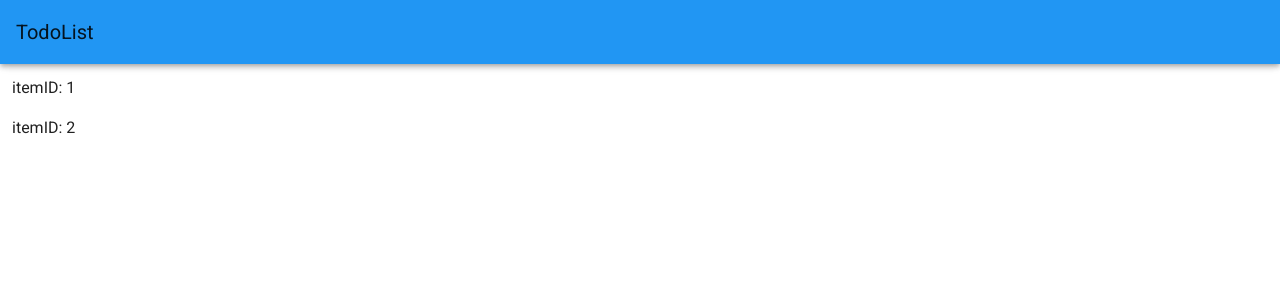
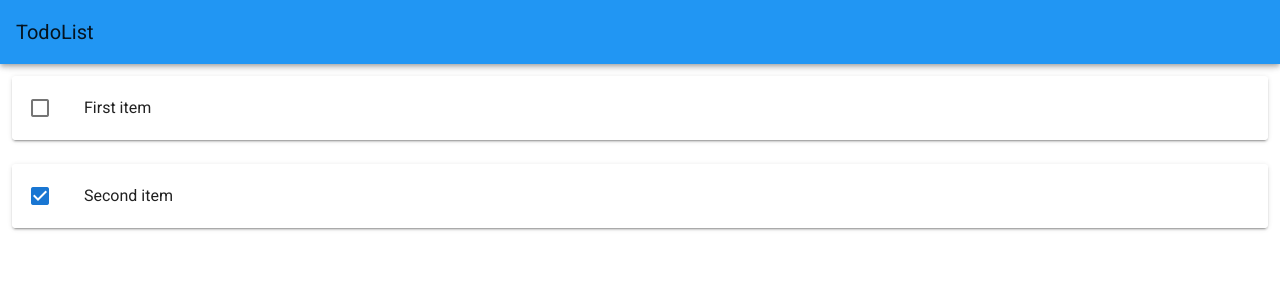
Before and after one commit to Norbi-S/todolist, a Vue app: page / in a window 1280 px wide. Shown: the top 300 px of the page. Built offline with nearby package versions, Linux system fonts and the light colour scheme.

Commit message:
Integrate card with store actions

```diff
--- a/src/components/TodoItemCard.vue
+++ b/src/components/TodoItemCard.vue
@@ -1,7 +1,23 @@
 <template>
-  <div>
-    <p>itemID: {{ itemId }}</p>
-  </div>
+  <v-card>
+    <v-list flat>
+      <v-list-item-group
+        :value="isDone | booleanToListItemValue"
+        @change="onDoneStatusChange"
+      >
+        <v-list-item :ripple="false">
+          <template v-slot:default="props">
+            <v-list-item-action>
+              <v-checkbox v-model="props.active" color="primary"></v-checkbox>
+            </v-list-item-action>
+            <v-list-item-content>
+              {{ item.content }}
+            </v-list-item-content>
+          </template>
+        </v-list-item>
+      </v-list-item-group>
+    </v-list>
+  </v-card>
 </template>
 
 <script lang="ts">
@@ -13,5 +29,26 @@ export default Vue.extend({
       type: Number,
     },
   },
+  computed: {
+    item() {
+      return this.$store.getters.getItem(this.$props.itemId);
+    },
+    isDone() {
+      return this.$store.getters.isTodoDone(this.$props.itemId);
+    },
+  },
+  methods: {
+    onDoneStatusChange() {
+      const isDone = this.$store.getters.isTodoDone(this.$props.itemId);
+      const action = isDone ? 'makeItemsNotDone' : 'makeItemsDone';
+
+      this.$store.dispatch(action, { itemIDs: [this.$props.itemId] });
+    },
+  },
+  filters: {
+    booleanToListItemValue(val: boolean): number | undefined {
+      return val ? 0 : undefined;
+    },
+  },
 });
 </script>
--- a/src/components/TodoItemList.vue
+++ b/src/components/TodoItemList.vue
@@ -1,10 +1,10 @@
 <template>
   <v-container fluid>
-    <TodoItemCard
-      v-for="todo in todos"
-      :key="todo"
-      :item-id="todo"
-    ></TodoItemCard>
+    <v-row v-for="todo in todos" :key="todo">
+      <v-container fluid="">
+        <TodoItemCard :item-id="todo"></TodoItemCard>
+      </v-container>
+    </v-row>
   </v-container>
 </template>
 
```
